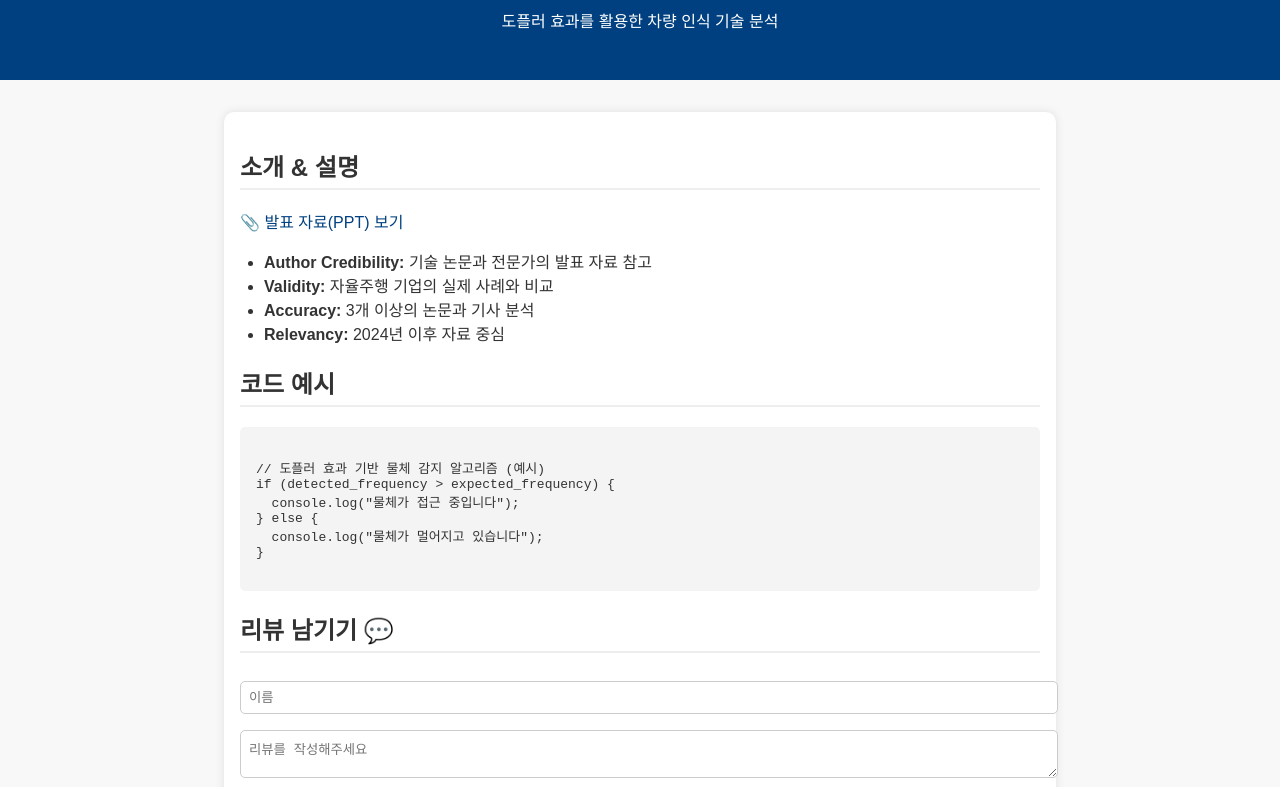
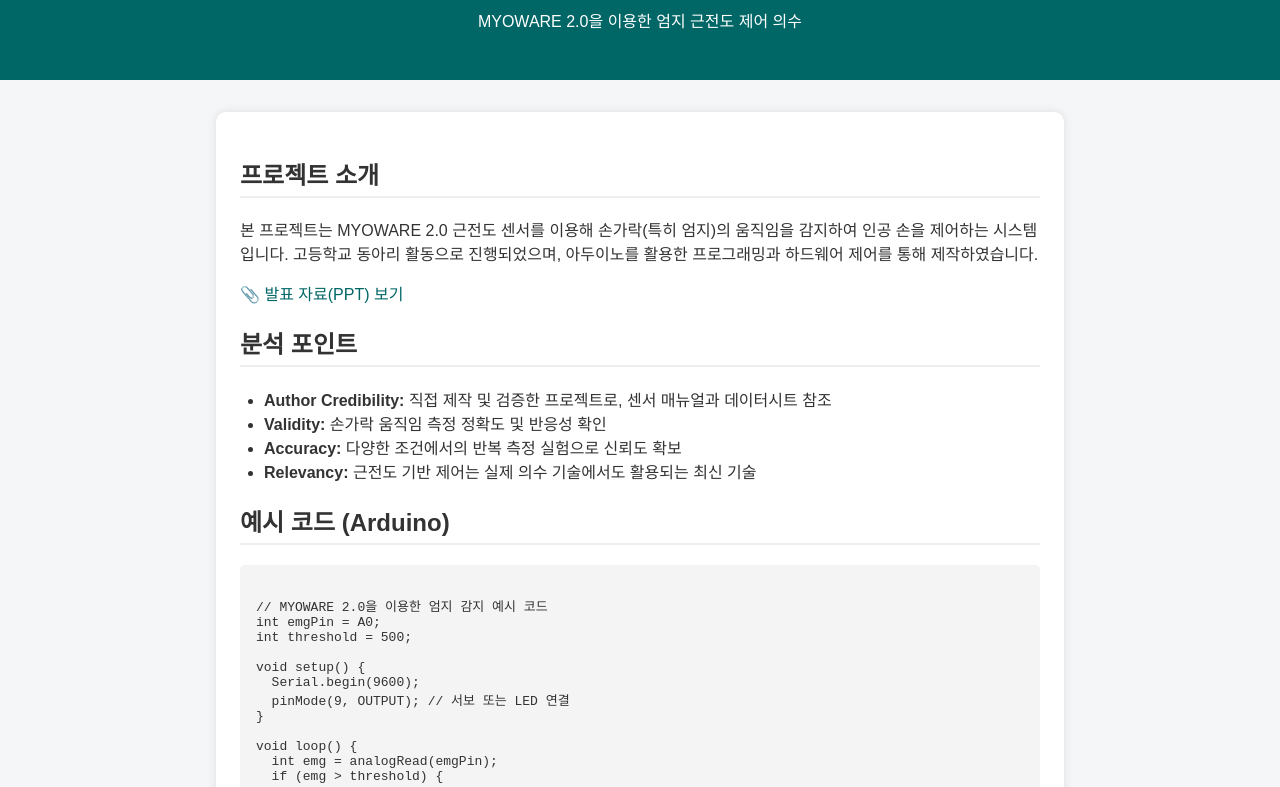
Before and after one commit to jaeu0303/jaeu0303.github.io, a plain HTML site: page index.html in a window 1280 px wide. Shown: the part 113-900 px from the top of the page. Drawn offline with Linux system fonts and the light colour scheme.

Commit message:
Update index.html

```diff
--- a/index.html
+++ b/index.html
@@ -3,18 +3,18 @@
 <head>
   <meta charset="UTF-8" />
   <meta name="viewport" content="width=device-width, initial-scale=1.0" />
-  <title>자율주행차와 도플러 효과</title>
+  <title>Bionic Hand 프로젝트</title>
   <style>
     body {
       font-family: 'Arial', sans-serif;
       margin: 0;
       padding: 0;
-      background-color: #f8f8f8;
+      background-color: #f4f6f8;
       color: #333;
     }
 
     header {
-      background-color: #004080;
+      background-color: #006666;
       color: white;
       padding: 2rem;
       text-align: center;
@@ -23,7 +23,7 @@
     .container {
       max-width: 800px;
       margin: 2rem auto;
-      padding: 1rem;
+      padding: 1.5rem;
       background-color: white;
       border-radius: 10px;
       box-shadow: 0 0 10px rgba(0, 0, 0, 0.1);
@@ -59,7 +59,7 @@
     }
 
     .comment-form button {
-      background-color: #004080;
+      background-color: #006666;
       color: white;
       padding: 0.5rem 1rem;
       border: none;
@@ -77,7 +77,7 @@
     }
 
     a {
-      color: #004080;
+      color: #006666;
       text-decoration: none;
     }
 
@@ -89,39 +89,59 @@
 <body>
 
   <header>
-    <h1>자율주행차와 도플러 효과</h1>
-    <p>도플러 효과를 활용한 차량 인식 기술 분석</p>
+    <h1>Bionic Hand 프로젝트</h1>
+    <p>MYOWARE 2.0을 이용한 엄지 근전도 제어 의수</p>
   </header>
 
   <div class="container">
-    <h2>소개 & 설명</h2>
+    <h2>프로젝트 소개</h2>
+    <p>
+      본 프로젝트는 MYOWARE 2.0 근전도 센서를 이용해 손가락(특히 엄지)의 움직임을 감지하여 인공 손을 제어하는 시스템입니다.
+      고등학교 동아리 활동으로 진행되었으며, 아두이노를 활용한 프로그래밍과 하드웨어 제어를 통해 제작하였습니다.
+    </p>
+
     <p><a href="https://your-ppt-link.com" target="_blank">📎 발표 자료(PPT) 보기</a></p>
+
+    <h2>분석 포인트</h2>
     <ul>
-      <li><strong>Author Credibility:</strong> 기술 논문과 전문가의 발표 자료 참고</li>
-      <li><strong>Validity:</strong> 자율주행 기업의 실제 사례와 비교</li>
-      <li><strong>Accuracy:</strong> 3개 이상의 논문과 기사 분석</li>
-      <li><strong>Relevancy:</strong> 2024년 이후 자료 중심</li>
+      <li><strong>Author Credibility:</strong> 직접 제작 및 검증한 프로젝트로, 센서 매뉴얼과 데이터시트 참조</li>
+      <li><strong>Validity:</strong> 손가락 움직임 측정 정확도 및 반응성 확인</li>
+      <li><strong>Accuracy:</strong> 다양한 조건에서의 반복 측정 실험으로 신뢰도 확보</li>
+      <li><strong>Relevancy:</strong> 근전도 기반 제어는 실제 의수 기술에서도 활용되는 최신 기술</li>
     </ul>
 
-    <h2>코드 예시</h2>
+    <h2>예시 코드 (Arduino)</h2>
     <pre><code>
-// 도플러 효과 기반 물체 감지 알고리즘 (예시)
-if (detected_frequency > expected_frequency) {
-  console.log("물체가 접근 중입니다");
-} else {
-  console.log("물체가 멀어지고 있습니다");
+// MYOWARE 2.0을 이용한 엄지 감지 예시 코드
+int emgPin = A0;
+int threshold = 500;
+
+void setup() {
+  Serial.begin(9600);
+  pinMode(9, OUTPUT); // 서보 또는 LED 연결
+}
+
+void loop() {
+  int emg = analogRead(emgPin);
+  if (emg > threshold) {
+    digitalWrite(9, HIGH); // 근육 수축 시 동작
+    Serial.println("엄지 감지됨");
+  } else {
+    digitalWrite(9, LOW);
+  }
+  delay(100);
 }
     </code></pre>
 
-    <h2>리뷰 남기기 💬</h2>
+    <h2>피드백 남기기 💬</h2>
     <form class="comment-form" onsubmit="addReview(event)">
       <input type="text" id="nameInput" placeholder="이름" required />
-      <textarea id="commentInput" placeholder="리뷰를 작성해주세요" required></textarea>
+      <textarea id="commentInput" placeholder="프로젝트에 대한 의견이나 질문을 남겨주세요" required></textarea>
       <button type="submit">등록</button>
     </form>
 
     <div class="comment-list" id="commentList">
-      <!-- 여기에 리뷰가 추가됨 -->
+      <!-- 댓글이 여기에 표시됩니다 -->
     </div>
   </div>
 
@@ -135,4 +155,15 @@ if (detected_frequency > expected_frequency) {
       if (name && comment) {
         const commentList = document.getElementById("commentList");
         const div = document.createElement("div");
-        div.class
+        div.className = "comment-item";
+        div.textContent = `${name}: ${comment}`;
+        commentList.appendChild(div);
+
+        document.getElementById("nameInput").value = "";
+        document.getElementById("commentInput").value = "";
+      }
+    }
+  </script>
+
+</body>
+</html>
```
